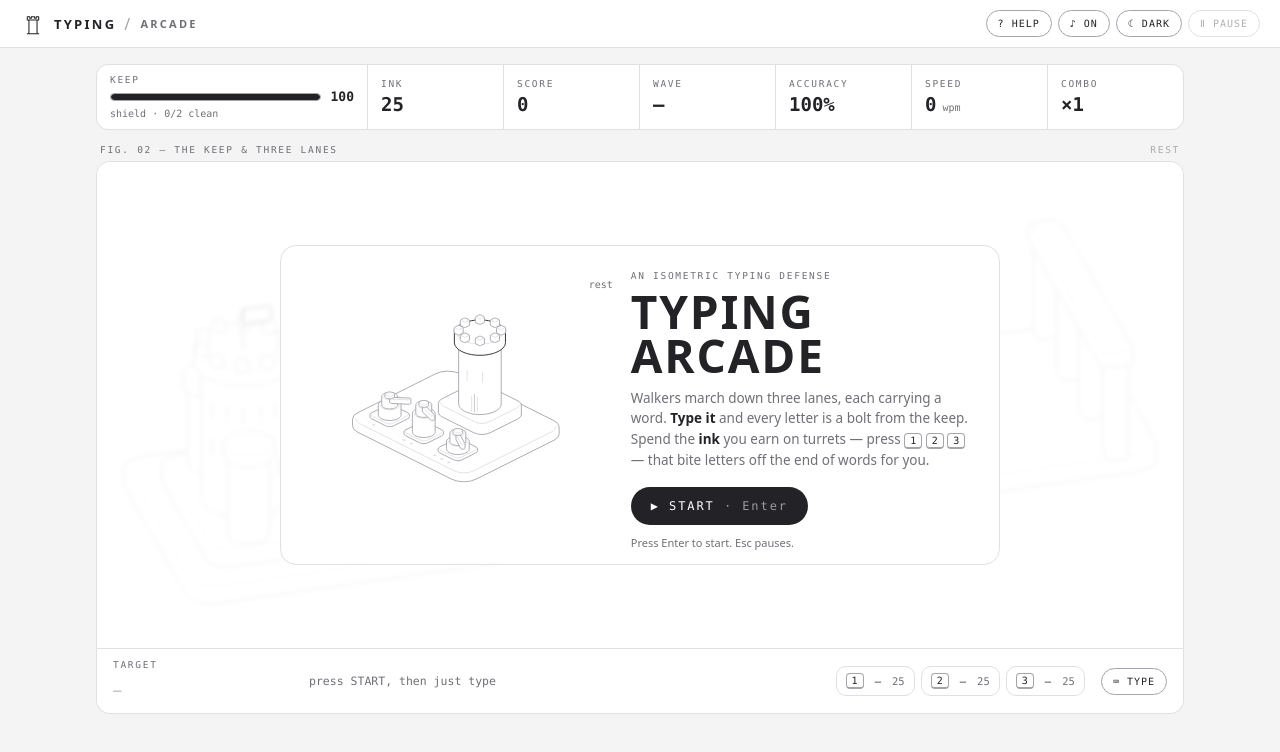
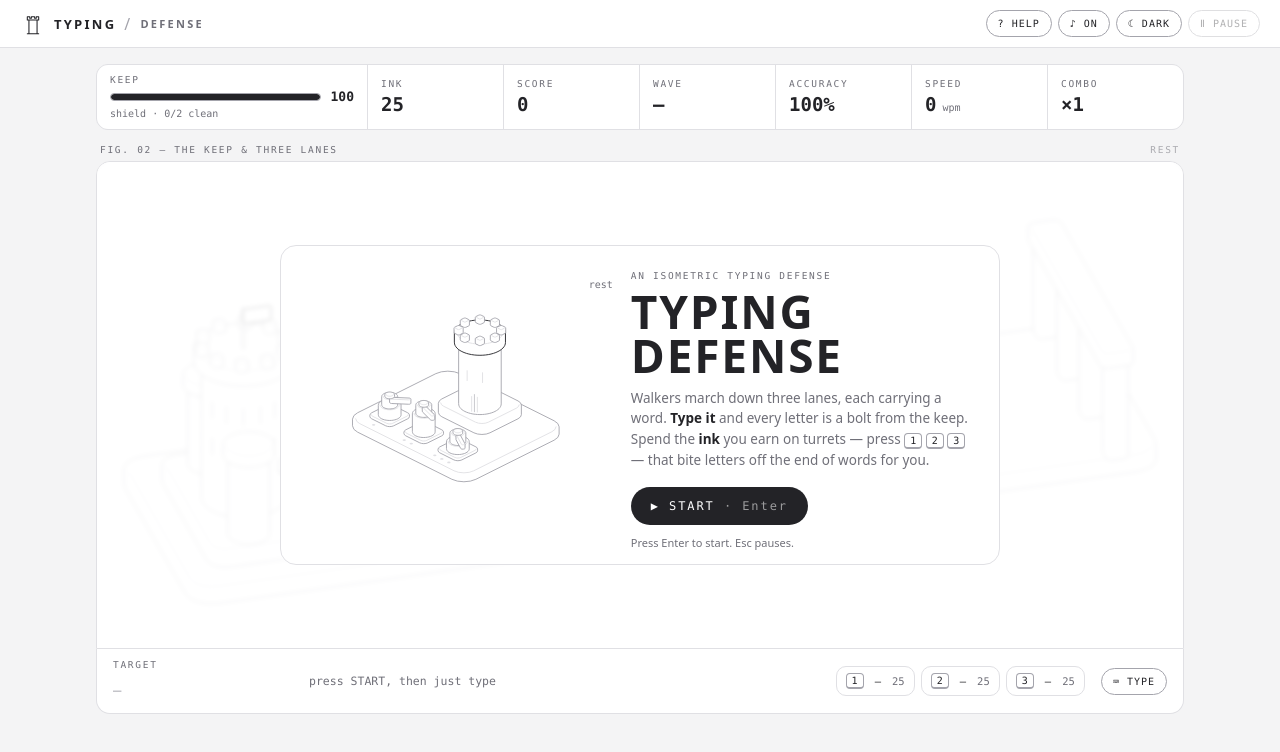
Before and after one commit to shivamkumartestingacc-maker/typing_arcade, a plain HTML site: page index.html in a window 1280 px wide. Drawn offline with Linux system fonts and the light colour scheme.

Commit message:
Rename game from Typing Arcade to Typing Defense (#4)
Update the browser title, top-bar brand, menu headline, help dialog
label, and README heading.

Co-authored-by: shivamkumartestingacc-maker <310034493+shivamkumartestingacc-maker@users.noreply.github.com>
Co-authored-by: arena-agent <297053741+arena-agent@users.noreply.github.com>

```diff
--- a/index.html
+++ b/index.html
@@ -3,7 +3,7 @@
 <head>
 <meta charset="utf-8">
 <meta name="viewport" content="width=device-width, initial-scale=1, viewport-fit=cover">
-<title>Typing Arcade</title>
+<title>Typing Defense</title>
 <meta name="claude:viewport-fit-sides" content="cover">
 </head>
 <body>
@@ -214,9 +214,9 @@ h2{font-size:28px;letter-spacing:.04em;margin:6px 0 14px}
 </style>
 
   <header class="topbar">
-    <a class="brand" href="#" aria-label="Typing Arcade — home">
+    <a class="brand" href="#" aria-label="Typing Defense — home">
       <svg class="brand-mark" viewBox="0 0 32 32" aria-hidden="true"><path d="M9 28h14M11 28V11h10v17M9 11V7h3v2h2V7h4v2h2V7h3v4z"/></svg>
-      <span class="brand-word">TYPING</span><span class="brand-sep">/</span><span class="brand-sub">ARCADE</span>
+      <span class="brand-word">TYPING</span><span class="brand-sep">/</span><span class="brand-sub">DEFENSE</span>
     </a>
     <nav class="top-actions" aria-label="Game controls">
       <button id="btnHelp" class="tool" type="button" aria-haspopup="dialog">? HELP</button>
@@ -263,7 +263,7 @@ h2{font-size:28px;letter-spacing:.04em;margin:6px 0 14px}
             </div>
             <div class="menu-copy">
               <p class="cap">An isometric typing defense</p>
-              <h1>TYPING<br/>ARCADE</h1>
+              <h1>TYPING<br/>DEFENSE</h1>
               <p class="lede">Walkers march down three lanes, each carrying a word. <b>Type it</b> and every letter is a bolt from the keep. Spend the <b>ink</b> you earn on turrets — press <kbd>1</kbd> <kbd>2</kbd> <kbd>3</kbd> — that bite letters off the end of words for you.</p>
               <button class="cta" id="btnStart" type="button">▶ START <span class="dim">· Enter</span></button>
               <p class="fine" id="bestLine"></p>
@@ -307,7 +307,7 @@ h2{font-size:28px;letter-spacing:.04em;margin:6px 0 14px}
   <div class="help-backdrop" id="helpBack" hidden></div>
   <aside class="help" id="help" role="dialog" aria-modal="true" aria-labelledby="helpTitle" hidden>
     <div class="help-head">
-      <div><span class="cap">Typing Arcade</span><h2 id="helpTitle">How to play</h2></div>
+      <div><span class="cap">Typing Defense</span><h2 id="helpTitle">How to play</h2></div>
       <button class="tool" id="btnHelpClose" type="button">✕ CLOSE</button>
     </div>
     <div class="help-body">
```
Also changed, not shown: 1 other file.
